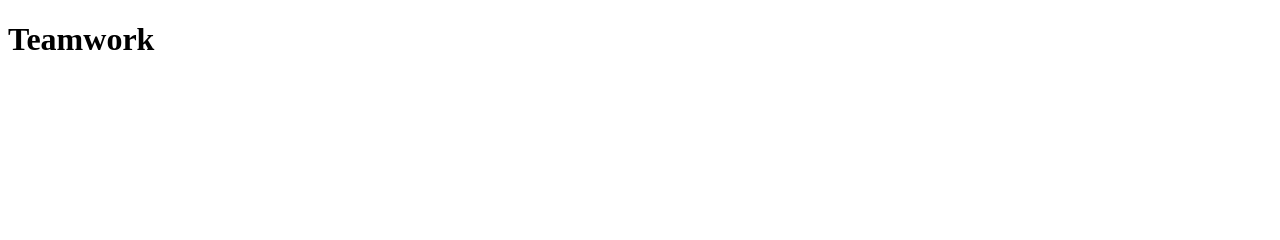
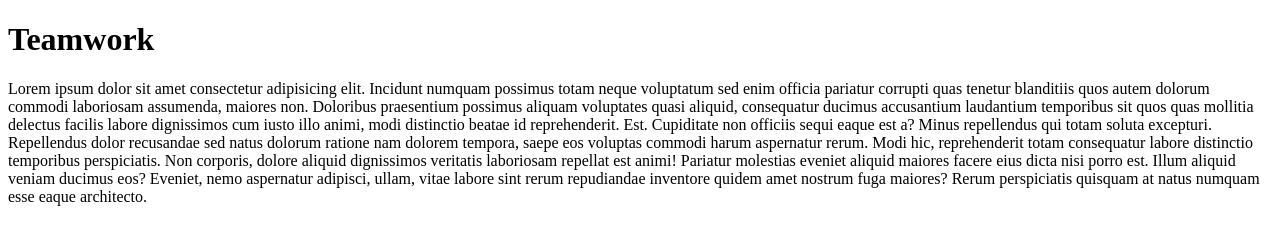
Before and after one commit to PhearomChea/teamwork, a plain HTML site: page index.html in a window 1280 px wide. Drawn offline with Linux system fonts and the light colour scheme.

Commit message:
add detail

```diff
--- a/index.html
+++ b/index.html
@@ -8,5 +8,12 @@
 </head>
 <body>
     <h1>Teamwork</h1>
+    <div class="detail">
+        <p>Lorem ipsum dolor sit amet consectetur adipisicing elit. Incidunt numquam possimus totam neque voluptatum sed enim officia pariatur corrupti quas tenetur blanditiis quos autem dolorum commodi laboriosam assumenda, maiores non.
+        Doloribus praesentium possimus aliquam voluptates quasi aliquid, consequatur ducimus accusantium laudantium temporibus sit quos quas mollitia delectus facilis labore dignissimos cum iusto illo animi, modi distinctio beatae id reprehenderit. Est.
+        Cupiditate non officiis sequi eaque est a? Minus repellendus qui totam soluta excepturi. Repellendus dolor recusandae sed natus dolorum ratione nam dolorem tempora, saepe eos voluptas commodi harum aspernatur rerum.
+        Modi hic, reprehenderit totam consequatur labore distinctio temporibus perspiciatis. Non corporis, dolore aliquid dignissimos veritatis laboriosam repellat est animi! Pariatur molestias eveniet aliquid maiores facere eius dicta nisi porro est.
+        Illum aliquid veniam ducimus eos? Eveniet, nemo aspernatur adipisci, ullam, vitae labore sint rerum repudiandae inventore quidem amet nostrum fuga maiores? Rerum perspiciatis quisquam at natus numquam esse eaque architecto.</p>
+    </div>
 </body>
 </html>
```
